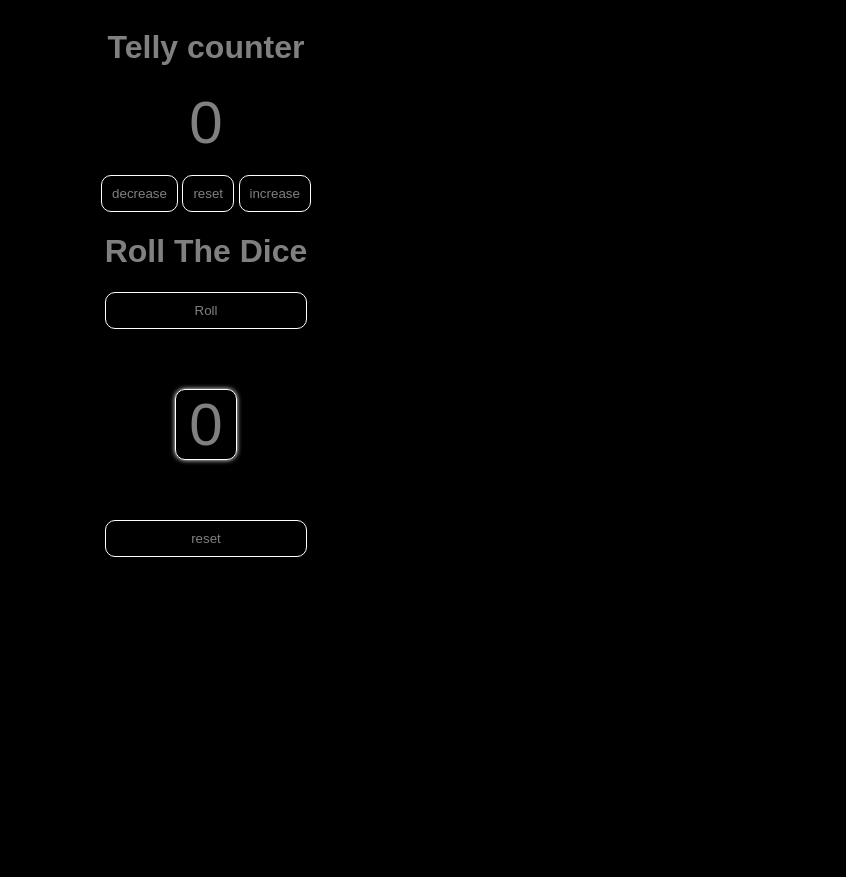
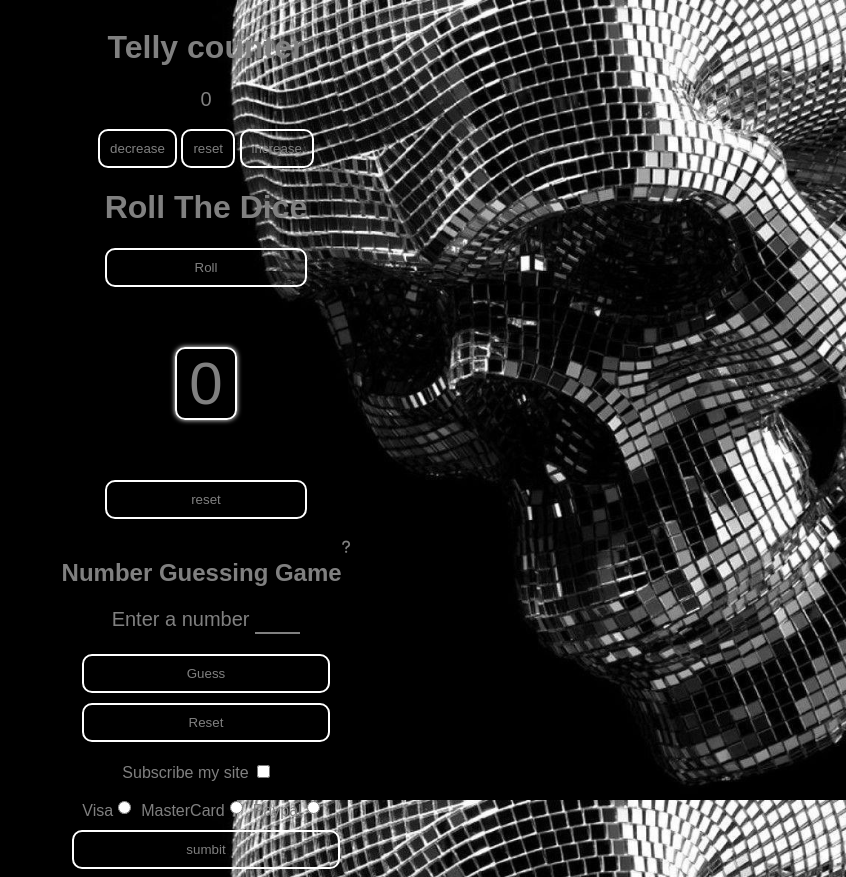
Before and after one commit to 45otten/counters, a plain HTML site: page index.html in a window 1280 px wide. Shown: the whole page, without its empty margins (434-1280 px from the left). Before the commit the page ends 800 px from the top, so only its background shows below. Drawn offline with Linux system fonts and the light colour scheme.

Commit message:
added-number-guessing-game

```diff
--- a/index.css
+++ b/index.css
@@ -5,9 +5,14 @@ body{
     font-family: Arial, Helvetica, sans-serif;
     background-color: black;
     color: gray;
+    background-image: url('1345056-skull-wallpapers-for-laptops-1920x1080-hd.jpg');
+    background-attachment: fixed;
+    background-size: cover;
+    background-position: center;
+    background-repeat: no-repeat;
 }
 label{
-    font-size: 60px;
+    font-size: 20px;
     text-align: center;
     font-family: Arial, Helvetica, sans-serif;
 }
@@ -15,7 +20,7 @@ button{
     padding: 10px;
     background-color: transparent;
     border-radius: 10px;
-    border: 1px solid white;
+    border: 2px solid white;
     color: gray;
 }
 button:active{
@@ -35,7 +40,7 @@ button:active{
     text-align: center;
     font-size: 60px;
     font-family: Arial, Helvetica, sans-serif;
-    border: 1px solid white;
+    border: 2px solid white;
     box-shadow: 0 0 5px 0 white;
     border-radius: 10px;
     margin-left: 70px;
@@ -48,3 +53,51 @@ button:active{
         box-shadow: 0 0 10px 0 white;
     }
 }
+.checkbox{
+    font-size: medium;
+    margin-top: 10px;
+}
+.ch{
+    text-align: center;
+    margin-left: 50px;
+}
+.premium{
+    width: 100%;
+    display: flex;
+    padding: 10px;
+}
+.numberguessinggame{
+   margin:20px 0 20px ;
+   display: flex;
+   align-items: center;
+   flex-direction: column;
+}
+.numberguessinggame h2{
+    float :left ;
+}
+.numberguessinggame>.box{
+    font-size: 20px !important;
+    text-align: center;
+}
+.numberguessinggame input{
+    background-color: transparent;
+    border:none;
+    border-bottom: 2px solid gray;
+    width: 10%;
+    color: gray;
+    font-size: 20px;
+}
+.numberguessinggame input::-webkit-inner-spin-button{
+    appearance: none;
+}
+.numberguessinggame input:focus{
+    outline: none;
+}
+#gbtn{
+    width: 60%;
+    margin-top: 20px;
+}
+#rbtn{
+    width: 60%;
+    margin-top: 10px;
+}
--- a/index.html
+++ b/index.html
@@ -4,6 +4,8 @@
     <meta charset="UTF-8">
     <meta name="viewport" content="width=device-width, initial-scale=1.0">
     <link rel="stylesheet" href="index.css">
+    <script src="https://kit.fontawesome.com/362991c868.js" crossorigin="anonymous"></script>
+
     <title>Counter</title>
 </head>
 <body>
@@ -20,6 +22,36 @@
         <p id="p1">0</p>
         <button id="resetdice">reset</button>
     </div>
+    <div class="numberguessinggame">
+        <div>
+        <h2>Number Guessing Game</h2><i class="fa-solid fa-question fa-sm" style="color: #808080;" title="Browser will think of a number (from 1-6) and u have to guess it by typing it in the input filled,if its correct u wil get an alert or else it will tell u that u are wrong"></i><br></div>
+        <div class="box">
+           <label>Enter a number</label>
+           <input type="number" id="guessed">
+        </div>
+        <button id="gbtn">Guess</button>
+        <button id="rbtn">Reset</button>
+     </div>
+    <div class="checkboxdiv">
+        <label for="checkbox" class="checkbox ch">Subscribe my site</label>
+        <input type="checkbox" id="checkbox" name="checkbox">
+        <div class="premium">
+
+                <label for="visa" class="checkbox">Visa</label>
+                <input style="margin-right: 10px;" type="radio" name="card" id="visa">
+
+
+                <label for="visa" class="checkbox">MasterCard</label>
+                <input style="margin-right: 10px;" type="radio" name="card" id="MasterCard">
+
+
+                <label for="visa" class="checkbox">Paypal</label>
+                <input style="margin-right: 10px;" type="radio" name="card" id="paypal">
+
+        </div>
+        <button type="submit" id="checkbtn" style="width: 100%;">sumbit</button>
+    </div>
+
     <script src="index.js"></script>
 </body>
 </html>
--- a/index.js
+++ b/index.js
@@ -22,3 +22,47 @@ document.getElementById("resetdice").onclick=function(){
     x=0;
     document.getElementById("p1").innerHTML=x;
 }
+let answer=Math.floor(Math.random()*6+1)
+let guessed=0;
+let guess;
+
+document.getElementById('gbtn').onclick=function(){
+    guess=document.getElementById('guessed').value
+    guessed+=1
+
+    if(guess==answer){
+        alert(`${answer} is the number it took u ${guessed}guess.`)
+    }
+    else if(guess<answer){
+        alert('Wrong!Its Greater than your guess')
+    }
+    else{
+        alert('Wrong!Its Smaller than your guess')
+    }
+
+}
+document.getElementById('rbtn').onclick=function(){
+    guessed=0;
+    answer=Math.floor(Math.random()*6+1)
+}
+document.getElementById("checkbtn").onclick=function(){
+    const checkbox=document.getElementById("checkbox");
+    const visa=document.getElementById("visa");
+    const MasterCard=document.getElementById("MasterCard");
+    const paypal=document.getElementById("paypal");
+
+    if(visa.checked && checkbox.checked){
+       alert("You are subscribed!")
+    }
+    else if(MasterCard.checked && checkbox.checked)
+    {
+        alert("You are subscribed!")
+    }
+    else if(paypal.checked && checkbox.checked)
+    {
+        alert("You are subscribed!")
+    }
+    else{
+        alert("Please Select a payment method! or Check that Subscribe Button!")
+    }
+}
```
Also changed, not shown: 1345056-skull-wallpapers-for-laptops-1920x1080-hd.jpg (added), images.jfif (added).
